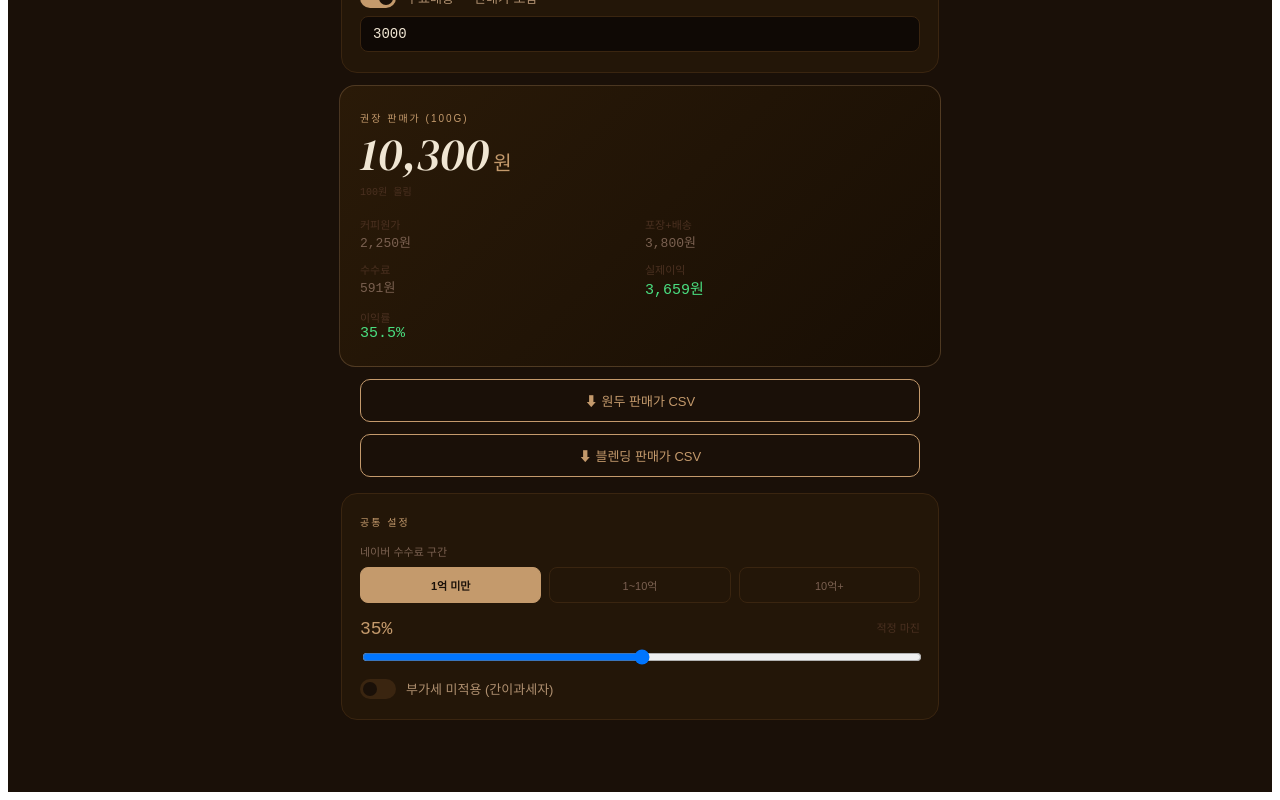
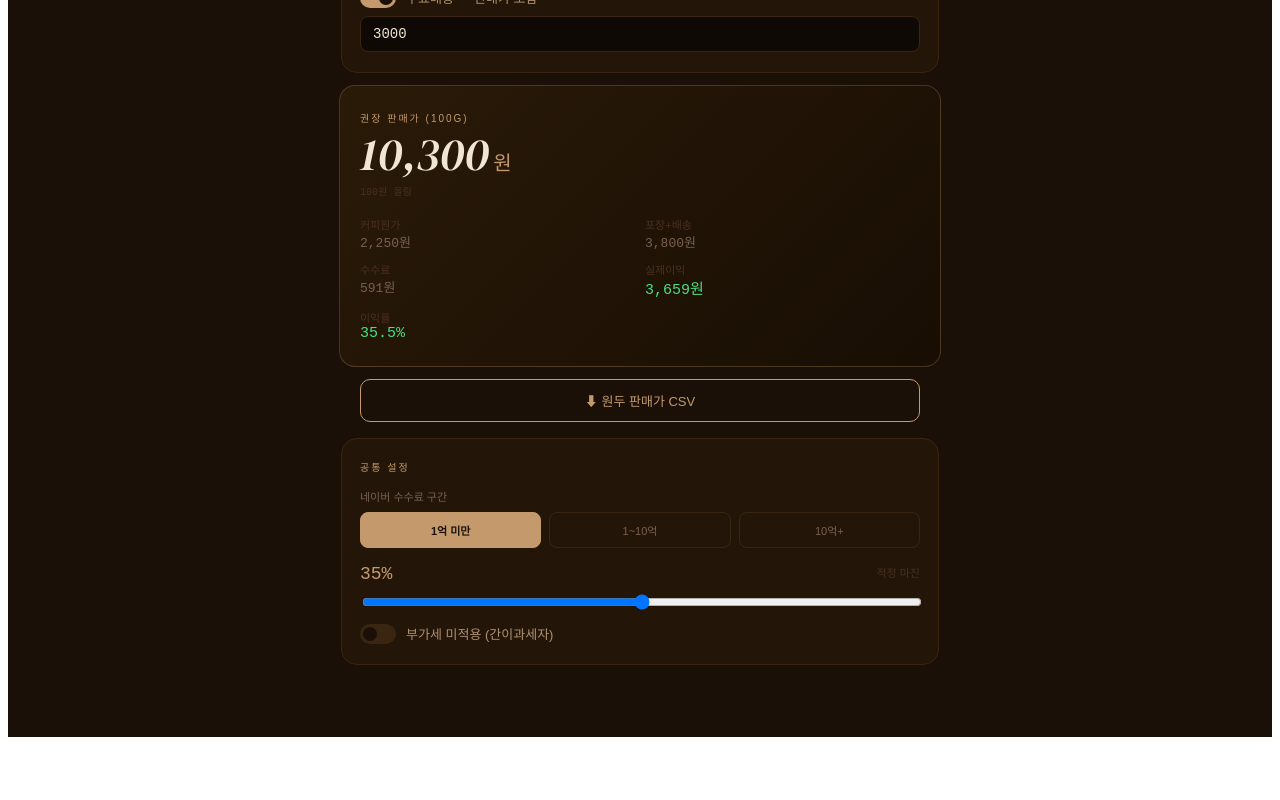
Before and after one commit to cornercoffeeroastery/corner-coffee-calculator, a React (Vite) app: page / in a window 1280 px wide. Shown: the part 979-1779 px from the top of the page. After the commit the page ends 1724 px from the top, so only its background shows below. Built offline with nearby package versions, Linux system fonts and the light colour scheme.

Commit message:
Update App.jsx

```diff
--- a/src/App.jsx
+++ b/src/App.jsx
@@ -258,8 +258,8 @@ export default function App(){
             </div>
           }):<div style={{color:"#f87171",fontSize:12}}>비율 합계를 100%로 맞춰주세요</div>}
         </div>
+        {tr===100&&<button onClick={exportBlendCSV} style={{display:"block",width:"100%",maxWidth:560,margin:"12px auto 0",padding:"11px",borderRadius:10,border:`1px solid ${T.ac}`,background:"transparent",color:T.ac,fontSize:13,cursor:"pointer"}}>⬇ 블렌딩 판매가 CSV</button>}
       </>}
-        {tr===100&&<button onClick={exportBlendCSV} style={{display:"block",width:"100%",maxWidth:560,margin:"12px auto 0",padding:"11px",borderRadius:10,border:`1px solid ${T.ac}`,background:"transparent",color:T.ac,fontSize:13,cursor:"pointer"}}>⬇ 블렌딩 판매가 CSV</button>}
 
       {tab===2&&<>
         <div style={C()}><div style={ttl}>원두 원가 소스</div>
```
